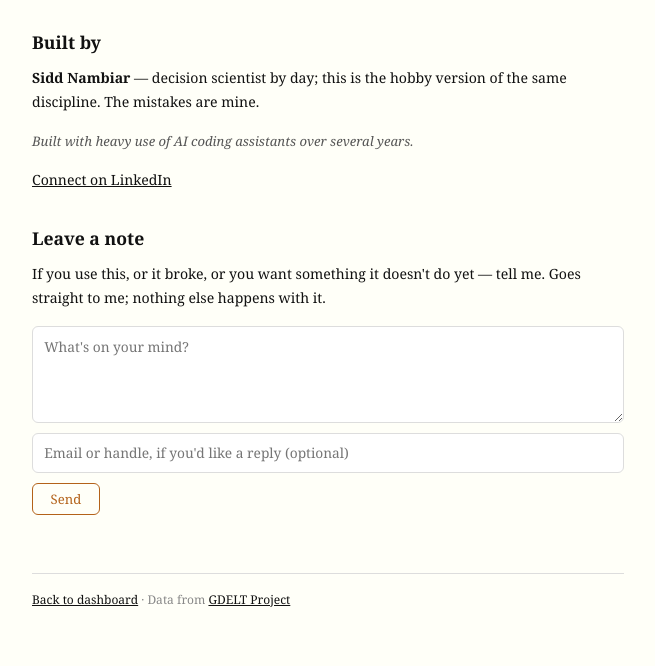
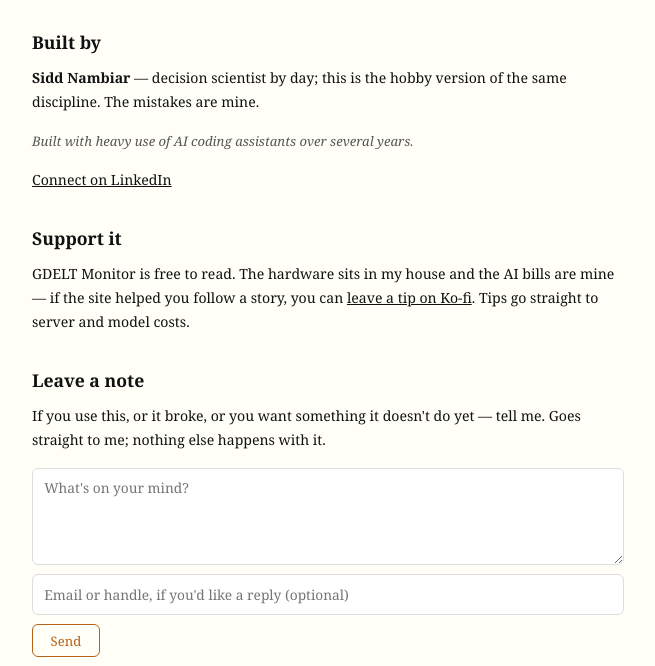
Before and after one commit to sidscorp/gdelt-events, a Flask app: page /about in a window 1280 px wide. Shown: the part 1719-2385 px from the top of the page, without its empty margins (312-967 px from the left). Before the commit the page ends 2326 px from the top, so only its background shows below. Run offline with Flask 3, Linux system fonts and the light colour scheme; parts of the project's set-up code (start-up, migrations or seed data) failed here and were passed over.

Commit message:
Add Ko-fi tip jar links to footer and about page
Traffic analysis showed ads are not viable at current volume but a tip
jar is; ko-fi.com/gdeltmonitor is now set up. Copy deliberately avoids
promising ad-free since that decision is not final. Service worker cache
bumped to gdelt-shell-v35 so installed PWAs see the new shell.

```diff
--- a/dashboard/static/sw.js
+++ b/dashboard/static/sw.js
@@ -1,7 +1,7 @@
 // GDELT Monitor service worker — instant app-shell open via stale-while-revalidate.
 // The shell (HTML + static assets) is served from cache immediately and refreshed
 // in the background. API/data requests always go to the network (never stale).
-const CACHE = 'gdelt-shell-v34';
+const CACHE = 'gdelt-shell-v35';
 const SHELL = [
   '/',
   '/static/favicon.svg', '/static/icon-192.png', '/static/icon-512.png',
--- a/dashboard/templates/about.html
+++ b/dashboard/templates/about.html
@@ -48,6 +48,9 @@
 
 <p><a href="https://www.linkedin.com/in/siddnambiar" target="_blank" rel="noopener">Connect on LinkedIn</a></p>
 
+<h2>Support it</h2>
+<p>GDELT Monitor is free to read. The hardware sits in my house and the AI bills are mine — if the site helped you follow a story, you can <a href="https://ko-fi.com/gdeltmonitor" target="_blank" rel="noopener">leave a tip on Ko-fi</a>. Tips go straight to server and model costs.</p>
+
 <h2>Leave a note</h2>
 <p>If you use this, or it broke, or you want something it doesn't do yet — tell me. Goes straight to me; nothing else happens with it.</p>
 <form id="noteForm" class="note-form" autocomplete="off">
--- a/dashboard/templates/index.html
+++ b/dashboard/templates/index.html
@@ -193,7 +193,7 @@
 
 <footer>
   <div>Data from <a href="https://www.gdeltproject.org">GDELT Project</a> &middot; updated every 15 minutes &middot; coverage spans roughly the past 60 days</div>
-  <div style="margin-top:0.3rem;">A hobby project by <a href="https://www.linkedin.com/in/siddnambiar" target="_blank" rel="noopener">Sidd Nambiar</a> &middot; pipeline &amp; site run on personal hardware; AI writing by a hosted open-weights model &middot; <a href="/methodology">how it works</a></div>
+  <div style="margin-top:0.3rem;">A hobby project by <a href="https://www.linkedin.com/in/siddnambiar" target="_blank" rel="noopener">Sidd Nambiar</a> &middot; pipeline &amp; site run on personal hardware; AI writing by a hosted open-weights model &middot; <a href="/methodology">how it works</a> &middot; <a href="https://ko-fi.com/gdeltmonitor" target="_blank" rel="noopener">tip jar</a></div>
   <div id="clockWidget" style="margin-top:0.5rem; display:flex; align-items:baseline; gap:0.4rem; justify-content:center;">
     <span id="clockTime" style="font-variant-numeric:tabular-nums;"></span>
     <select id="clockTz" style="font-size:0.72rem; border:1px solid var(--border); background:var(--surface); color:var(--text); border-radius:var(--radius-sm); padding:0.1rem 0.3rem; cursor:pointer;">
```
Also changed, not shown: CHANGELOG.md.
